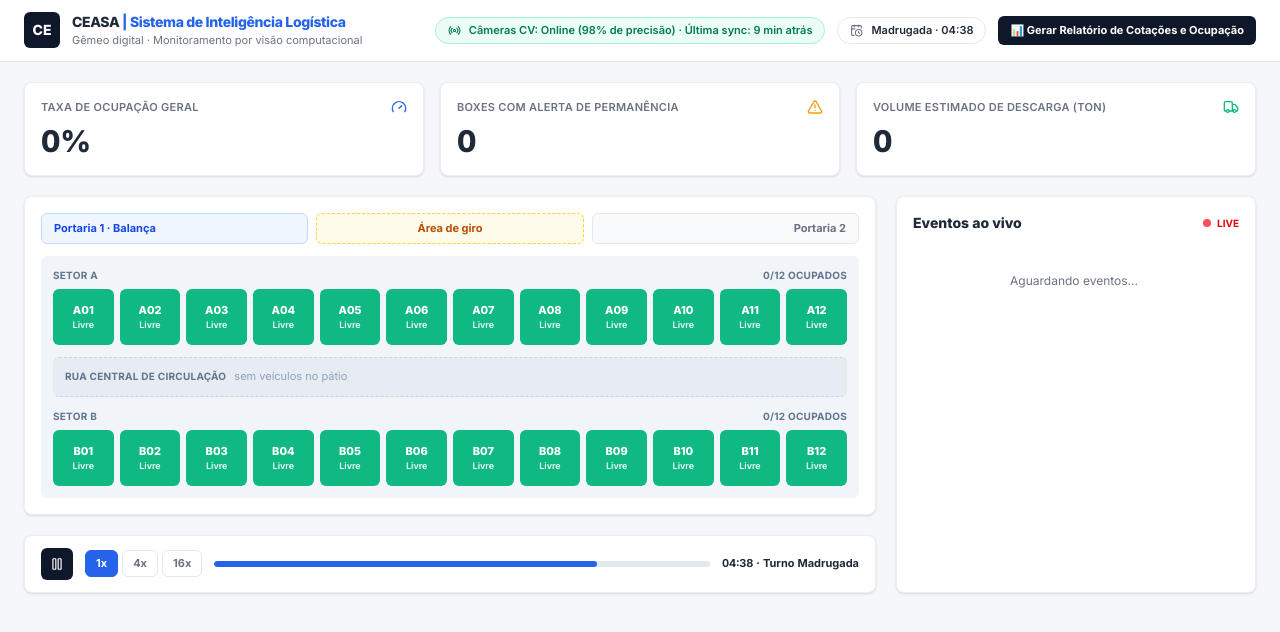
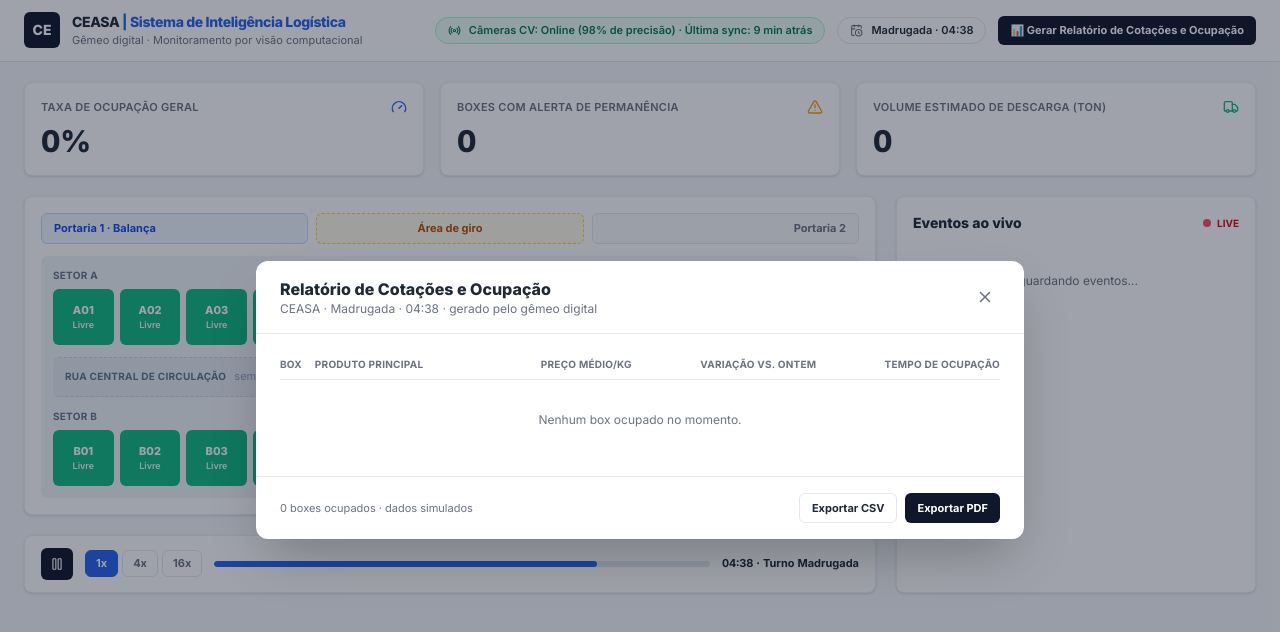
Before and after one commit to IncludeLuisFerreira/ceasa-digital-twin, a React (Vite) app: page / in a window 1280 px wide. Both pictures are taken after a click on the button "📊 Gerar Relatório de Cotações e Ocupação". Shown: the top 632 px of the page. Built offline with nearby package versions, Linux system fonts and the light colour scheme.

Commit message:
feat: add report modal with csv and pdf export

```diff
--- a/src/App.tsx
+++ b/src/App.tsx
@@ -5,6 +5,7 @@ import FloorPlan from './components/FloorPlan';
 import EventFeed from './components/EventFeed';
 import TimeControls from './components/TimeControls';
 import BayDrawer from './components/BayDrawer';
+import ReportModal from './components/ReportModal';
 
 export default function App() {
   return (
@@ -22,6 +23,7 @@ export default function App() {
           </div>
         </main>
         <BayDrawer />
+        <ReportModal />
       </div>
     </TwinProvider>
   );
--- /dev/null
+++ b/src/components/ExportButtons.tsx
@@ -0,0 +1,47 @@
+export type ReportRow = {
+  box: string;
+  produto: string;
+  preco: number;
+  variacao: number;
+  tempoMin: number;
+};
+
+export default function ExportButtons({ rows }: { rows: ReportRow[] }) {
+  function exportCsv() {
+    const header = [
+      'Box',
+      'Produto Principal',
+      'Preco Medio/kg',
+      'Variacao vs Ontem (%)',
+      'Tempo de Ocupacao (min)',
+    ];
+    const lines = rows.map((r) =>
+      [r.box, r.produto, r.preco.toFixed(2), r.variacao.toFixed(1), String(r.tempoMin)].join(';'),
+    );
+    const csv = [header.join(';'), ...lines].join('\n');
+    const blob = new Blob([`\uFEFF${csv}`], { type: 'text/csv;charset=utf-8;' });
+    const url = URL.createObjectURL(blob);
+    const a = document.createElement('a');
+    a.href = url;
+    a.download = `ceasa-relatorio-${new Date().toISOString().slice(0, 10)}.csv`;
+    a.click();
+    URL.revokeObjectURL(url);
+  }
+
+  return (
+    <div className="flex gap-2">
+      <button
+        onClick={exportCsv}
+        className="rounded-md border border-line px-3 py-1.5 text-[11px] font-bold text-ink hover:bg-slate-50"
+      >
+        Exportar CSV
+      </button>
+      <button
+        onClick={() => window.print()}
+        className="rounded-md bg-[#0F172A] px-3 py-1.5 text-[11px] font-bold text-white hover:bg-[#1E293B]"
+      >
+        Exportar PDF
+      </button>
+    </div>
+  );
+}
--- /dev/null
+++ b/src/components/ReportModal.tsx
@@ -0,0 +1,110 @@
+import { useEffect } from 'react';
+import { X } from 'lucide-react';
+import { PRODUTOS } from '../domain/catalog';
+import { formatClock, formatTempo } from '../domain/engine';
+import type { Bay, WorldState } from '../domain/types';
+import { useTwin, useTwinDispatch } from '../state/TwinContext';
+import ExportButtons, { type ReportRow } from './ExportButtons';
+
+function buildRow(b: Bay, world: WorldState): ReportRow {
+  const produto = b.produto ?? '—';
+  const base = PRODUTOS.find((p) => p.nome === produto)?.precoBase ?? 0;
+  const preco = world.precos[produto] ?? base;
+  const variacao = base > 0 ? ((preco - base) / base) * 100 : 0;
+  return { box: b.id, produto, preco, variacao, tempoMin: b.tempoOcupacaoMin ?? 0 };
+}
+
+export default function ReportModal() {
+  const { world, reportOpen } = useTwin();
+  const dispatch = useTwinDispatch();
+
+  useEffect(() => {
+    if (!reportOpen) return;
+    const onKey = (e: KeyboardEvent) => {
+      if (e.key === 'Escape') dispatch({ type: 'TOGGLE_REPORT', open: false });
+    };
+    window.addEventListener('keydown', onKey);
+    return () => window.removeEventListener('keydown', onKey);
+  }, [reportOpen, dispatch]);
+
+  if (!reportOpen) return null;
+  const rows = Object.values(world.bays)
+    .filter((b) => b.status !== 'livre')
+    .map((b) => buildRow(b, world));
+
+  return (
+    <div
+      className="fixed inset-0 z-50 grid place-items-center p-6"
+      role="dialog"
+      aria-modal="true"
+      aria-label="Relatório de cotações e ocupação"
+    >
+      <div
+        className="absolute inset-0 bg-slate-900/40"
+        onClick={() => dispatch({ type: 'TOGGLE_REPORT', open: false })}
+      />
+      <div className="relative z-10 max-h-[85vh] w-full max-w-3xl overflow-hidden rounded-xl bg-white shadow-2xl print:max-h-none print:overflow-visible">
+        <div className="print-area">
+          <div className="flex items-center justify-between border-b border-line px-6 py-4">
+            <div>
+              <h3 className="text-base font-extrabold">Relatório de Cotações e Ocupação</h3>
+              <p className="text-xs text-ink-soft">
+                CEASA · {world.turno} · {formatClock(world.now)} · gerado pelo gêmeo digital
+              </p>
+            </div>
+            <button
+              onClick={() => dispatch({ type: 'TOGGLE_REPORT', open: false })}
+              className="rounded-md p-1.5 text-ink-soft hover:bg-slate-100 print:hidden"
+              aria-label="Fechar"
+            >
+              <X size={18} />
+            </button>
+          </div>
+          <div className="max-h-[55vh] overflow-y-auto px-6 py-4 print:max-h-none print:overflow-visible">
+            <table className="w-full text-left text-xs">
+              <thead>
+                <tr className="border-b border-line text-[10px] uppercase tracking-wide text-ink-soft">
+                  <th className="py-2">Box</th>
+                  <th className="py-2">Produto Principal</th>
+                  <th className="py-2 text-right">Preço Médio/kg</th>
+                  <th className="py-2 text-right">Variação vs. Ontem</th>
+                  <th className="py-2 text-right">Tempo de Ocupação</th>
+                </tr>
+              </thead>
+              <tbody>
+                {rows.map((r) => (
+                  <tr key={r.box} className="border-b border-slate-100">
+                    <td className="py-2 font-bold">{r.box}</td>
+                    <td className="py-2">{r.produto}</td>
+                    <td className="py-2 text-right tabular-nums">R$ {r.preco.toFixed(2)}</td>
+                    <td
+                      className={`py-2 text-right font-bold tabular-nums ${
+                        r.variacao >= 0 ? 'text-red-600' : 'text-emerald-600'
+                      }`}
+                    >
+                      {r.variacao >= 0 ? '▲' : '▼'} {Math.abs(r.variacao).toFixed(1)}%
+                    </td>
+                    <td className="py-2 text-right tabular-nums">{formatTempo(r.tempoMin)}</td>
+                  </tr>
+                ))}
+                {rows.length === 0 && (
+                  <tr>
+                    <td colSpan={5} className="py-8 text-center text-ink-soft">
+                      Nenhum box ocupado no momento.
+                    </td>
+                  </tr>
+                )}
+              </tbody>
+            </table>
+          </div>
+          <div className="flex items-center justify-between border-t border-line px-6 py-4 print:hidden">
+            <span className="text-[11px] text-ink-soft">
+              {rows.length} boxes ocupados · dados simulados
+            </span>
+            <ExportButtons rows={rows} />
+          </div>
+        </div>
+      </div>
+    </div>
+  );
+}
```
